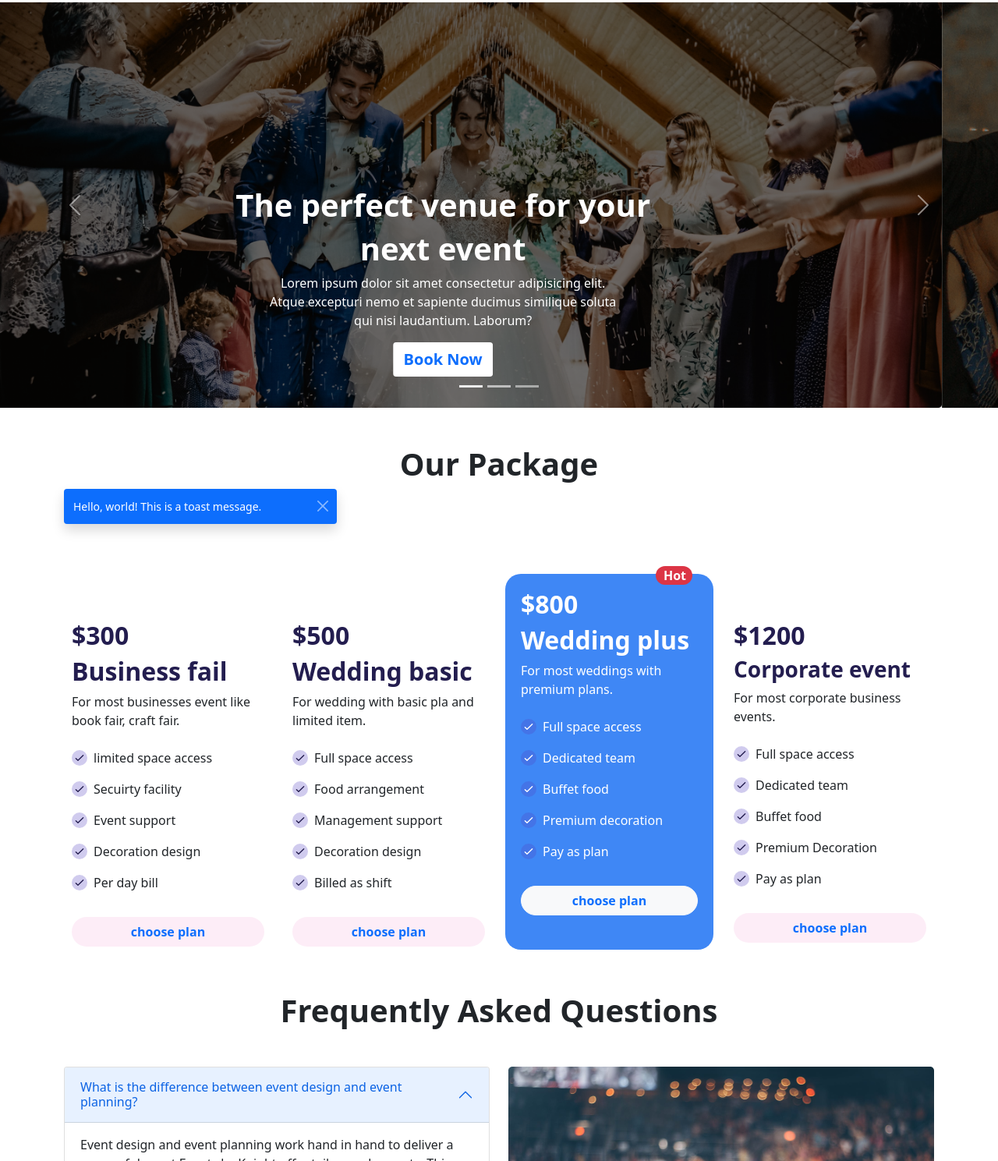
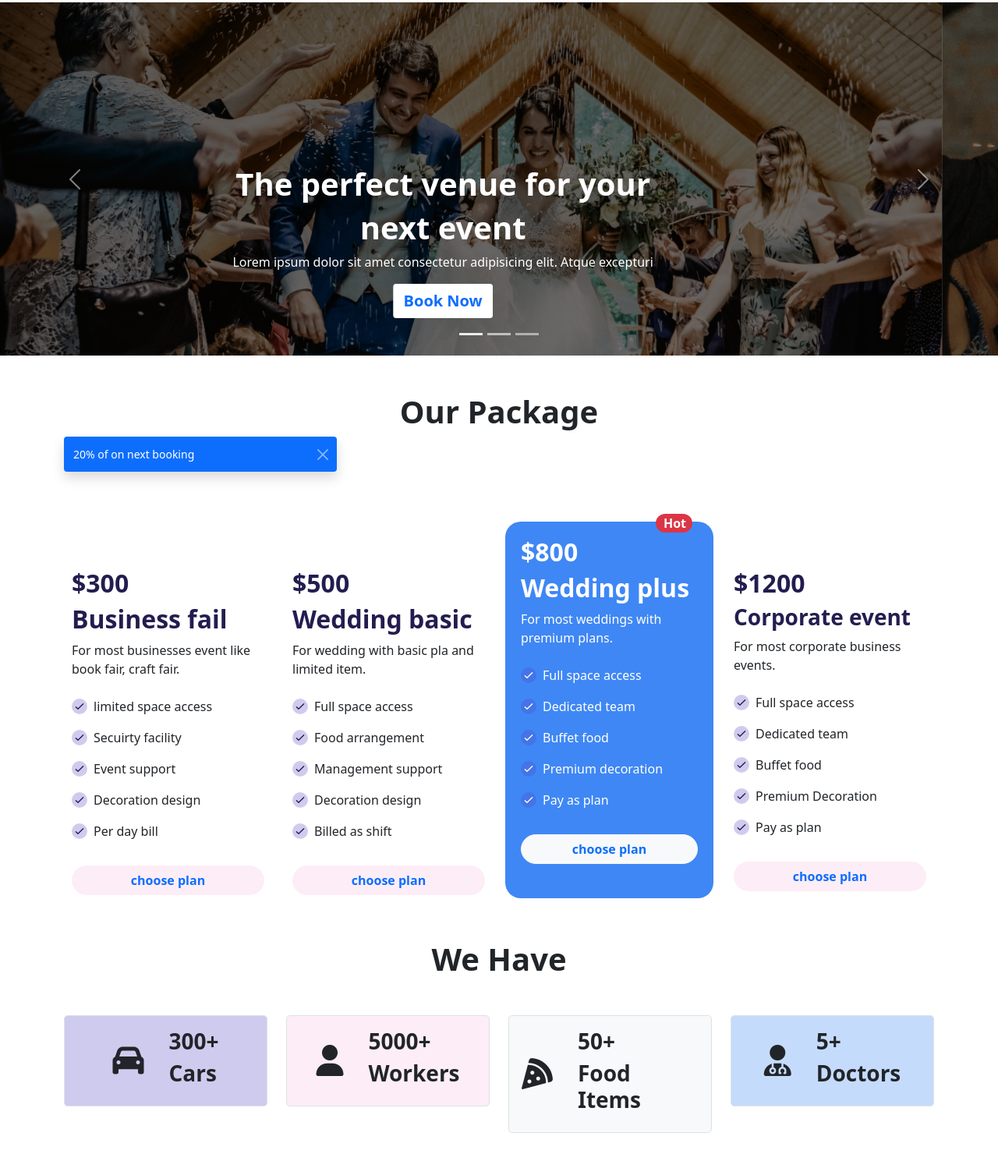
Before and after one commit to jhshakil/convention-center-assinment, a plain HTML site: page index.html in a window 1280 px wide. Shown: the part 91-1580 px from the top of the page at 78% size. Drawn offline with nearby package versions, Linux system fonts and the light colour scheme.

Commit message:
version 1.1.0

```diff
--- a/index.html
+++ b/index.html
@@ -23,66 +23,74 @@
                 <h1 class="fs-2 fw-bold">Shakil's Convention Center</h1>
             </nav>
         </section>
-        <section>
-            <div>
-                <div id="carouselExampleCaptions" class="carousel slide" data-bs-ride="carousel">
+        <section class="">
+            <div id="carouselExampleIndicators" class="carousel slide" data-bs-ride="carousel">
                 <div class="carousel-indicators">
-                        <button type="button" data-bs-target="#carouselExampleCaptions" data-bs-slide-to="0"
+                    <button type="button" data-bs-target="#carouselExampleIndicators" data-bs-slide-to="0"
                         class="active" aria-current="true" aria-label="Slide 1"></button>
-                        <button type="button" data-bs-target="#carouselExampleCaptions" data-bs-slide-to="1"
+                    <button type="button" data-bs-target="#carouselExampleIndicators" data-bs-slide-to="1"
                         aria-label="Slide 2"></button>
-                        <button type="button" data-bs-target="#carouselExampleCaptions" data-bs-slide-to="2"
+                    <button type="button" data-bs-target="#carouselExampleIndicators" data-bs-slide-to="2"
                         aria-label="Slide 3"></button>
                 </div>
                 <div class="carousel-inner">
-                        <div class="carousel-item active">
-                            <img src="images/banner.png" class="d-block w-100" alt="...">
-                            <div class="carousel-caption d-flex flex-column justify-content-center align-items-center">
+                    <div class="carousel-item active bg-image">
+                        <div class="row">
+                            <div class="col-12 bg-padding"></div>
+                            <div class="col-12 mb-5">
+                                <div class="d-flex flex-column justify-content-center text-white align-items-center">
                                     <h5 class="fs-1 fw-bold">The perfect venue for your</h5>
                                     <h5 class="fs-1 fw-bold">next event</h5>
-                                <p class="w-50">Lorem ipsum dolor sit amet consectetur adipisicing elit. Atque excepturi
-                                    nemo et
-                                    sapiente ducimus similique soluta qui nisi laudantium. Laborum?</p>
-                                <a href="#" class="btn bg-white fw-bold fs-5 text-primary stretched-link">Book
+                                    <p class="w-75 text-center">Lorem ipsum dolor sit amet consectetur adipisicing elit.
+                                        Atque excepturi</p>
+                                    <a target="_blank" href="https://www.google.com/"
+                                        class="btn bg-white fw-bold fs-5 text-primary stretched-link">Book
                                         Now</a>
                                 </div>
                             </div>
-                        <div class="carousel-item">
-                            <img src="images/banner-1.png" class="d-block w-100" alt="...">
-                            <div class="carousel-caption d-flex flex-column justify-content-center align-items-center">
+                        </div>
+                    </div>
+                    <div class="carousel-item bg-image-1">
+                        <div class="row">
+                            <div class="col-12 bg-padding"></div>
+                            <div class="col-12 mb-5">
+                                <div class="d-flex flex-column justify-content-center text-white align-items-center">
                                     <h5 class="fs-1 fw-bold">The perfect venue for your</h5>
                                     <h5 class="fs-1 fw-bold">next event</h5>
-                                <p class="w-50">Lorem ipsum dolor sit amet consectetur adipisicing elit. Atque excepturi
-                                    nemo et
-                                    sapiente ducimus similique soluta qui nisi laudantium. Laborum?</p>
-                                <a href="#" class="btn bg-white fw-bold fs-5 text-primary stretched-link">Book
-                                    Now</a>
-                            </div>
-                        </div>
-                        <div class="carousel-item">
-                            <img src="images/banner-2.png" class="d-block w-100" alt="...">
-                            <div class="carousel-caption d-flex flex-column justify-content-center align-items-center">
-                                <h5 class="fs-1 fw-bold">The perfect venue for your</h5>
-                                <h5 class="fs-1 fw-bold">next event</h5>
-                                <p class="w-50">Lorem ipsum dolor sit amet consectetur adipisicing elit. Atque excepturi
-                                    nemo et
-                                    sapiente ducimus similique soluta qui nisi laudantium. Laborum?</p>
+                                    <p class="w-75 text-center">Lorem ipsum dolor sit amet consectetur adipisicing elit.
+                                        Atque excepturi</p>
                                     <a href="#" class="btn bg-white fw-bold fs-5 text-primary stretched-link">Book
                                         Now</a>
                                 </div>
                             </div>
                         </div>
-                    <button class="carousel-control-prev" type="button" data-bs-target="#carouselExampleCaptions"
+                    </div>
+                    <div class="carousel-item bg-image-2">
+                        <div class="row">
+                            <div class="col-12 bg-padding"></div>
+                            <div class="col-12 mb-5">
+                                <div class="d-flex flex-column justify-content-center text-white align-items-center">
+                                    <h5 class="fs-1 fw-bold">The perfect venue for your</h5>
+                                    <h5 class="fs-1 fw-bold">next event</h5>
+                                    <p class="w-75 text-center">Lorem ipsum dolor sit amet consectetur adipisicing elit.
+                                        Atque excepturi</p>
+                                    <a href="#" class="btn bg-white fw-bold fs-5 text-primary stretched-link">Book
+                                        Now</a>
+                                </div>
+                            </div>
+                        </div>
+                    </div>
+                </div>
+                <button class="carousel-control-prev" type="button" data-bs-target="#carouselExampleIndicators"
                     data-bs-slide="prev">
                     <span class="carousel-control-prev-icon" aria-hidden="true"></span>
                     <span class="visually-hidden">Previous</span>
                 </button>
-                    <button class="carousel-control-next" type="button" data-bs-target="#carouselExampleCaptions"
+                <button class="carousel-control-next" type="button" data-bs-target="#carouselExampleIndicators"
                     data-bs-slide="next">
                     <span class="carousel-control-next-icon" aria-hidden="true"></span>
                     <span class="visually-hidden">Next</span>
                 </button>
-                </div>
             </div>
         </section>
     </header>
@@ -96,7 +104,7 @@
                     aria-live="assertive" aria-atomic="true" data-bs-autohide="false">
                     <div class="d-flex">
                         <div class="toast-body">
-                            Hello, world! This is a toast message.
+                            20% of on next booking
                         </div>
                         <button type="button" class="btn-close btn-close-white me-2 m-auto" data-bs-dismiss="toast"
                             aria-label="Close"></button>
@@ -323,6 +331,60 @@
                 </div>
             </div>
         </section>
+        <section class="mb-5">
+            <!-- We Have  -->
+            <div>
+                <h1 class="fs-1 fw-bold m-5 text-center">We Have</h1>
+                <div class="container">
+                    <div class="row g-4">
+                        <div class="col-lg-3 col-md-6 col-12">
+                            <div class="border bg-3 rounded-3">
+                                <div class="d-flex justify-content-center align-items-center">
+                                    <i class="fas fa-car fs-1 p-3"></i>
+                                    <div class="p-3">
+                                        <h3 class="fw-bold">300+</h3>
+                                        <h3 class="fw-bold">Cars</h3>
+                                    </div>
+                                </div>
+                            </div>
+                        </div>
+                        <div class="col-lg-3 col-md-6 col-12">
+                            <div class="border btn-color rounded-3">
+                                <div class="d-flex justify-content-center align-items-center">
+                                    <i class="fas fa-user fs-1 p-3"></i>
+                                    <div class="p-3">
+                                        <h3 class="fw-bold">5000+</h3>
+                                        <h3 class="fw-bold">Workers</h3>
+                                    </div>
+                                </div>
+                            </div>
+                        </div>
+                        <div class="col-lg-3 col-md-6 col-12">
+                            <div class="border bg-light rounded-3">
+                                <div class="d-flex justify-content-center align-items-center">
+                                    <i class="fas fa-pizza-slice fs-1 p-3"></i>
+                                    <div class="p-3">
+                                        <h3 class="fw-bold">50+</h3>
+                                        <h3 class="fw-bold">Food Items</h3>
+                                    </div>
+                                </div>
+                            </div>
+                        </div>
+                        <div class="col-lg-3 col-md-6 col-12">
+                            <div class="border bg-4 rounded-3">
+                                <div class="d-flex justify-content-center align-items-center">
+                                    <i class="fas fa-user-md fs-1 p-3"></i>
+                                    <div class="p-3">
+                                        <h3 class="fw-bold">5+</h3>
+                                        <h3 class="fw-bold">Doctors</h3>
+                                    </div>
+                                </div>
+                            </div>
+                        </div>
+                    </div>
+                </div>
+            </div>
+        </section>
         <!-- Asked question -->
         <section class="container mb-5">
             <h2 class="fs-1 fw-bold text-center">Frequently Asked Questions</h2>
--- a/style.css
+++ b/style.css
@@ -1,3 +1,19 @@
+.bg-image {
+    background-image: url(images/banner.png);
+    background-repeat: no-repeat;
+}
+.bg-image-1 {
+    background-image: url(images/banner-1.png);
+    background-repeat: no-repeat;
+}
+.bg-image-2 {
+    background-image: url(images/banner-2.png);
+    background-repeat: no-repeat;
+}
+
+.bg-padding {
+    padding: 8%;
+}
 .checkmark {
     width: 20px;
     padding: 2px;
@@ -22,6 +38,12 @@
 .bg-2 {
     background-color: #0B0D17;
 }
+.bg-3 {
+    background-color: #5243c246;
+}
+.bg-4 {
+    background-color: #3f88f54d
+}
 .apps-store {
     background-color: #000000;
     border: 2px solid white;
```
Lines whose indentation alone changed are shown as unchanged.
